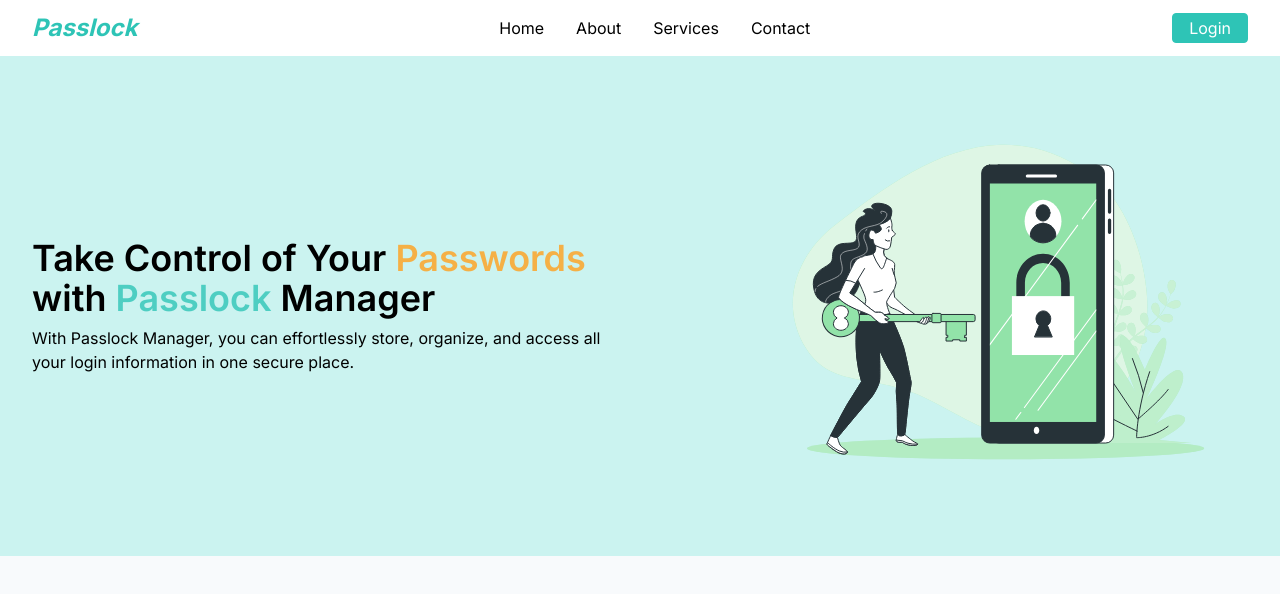
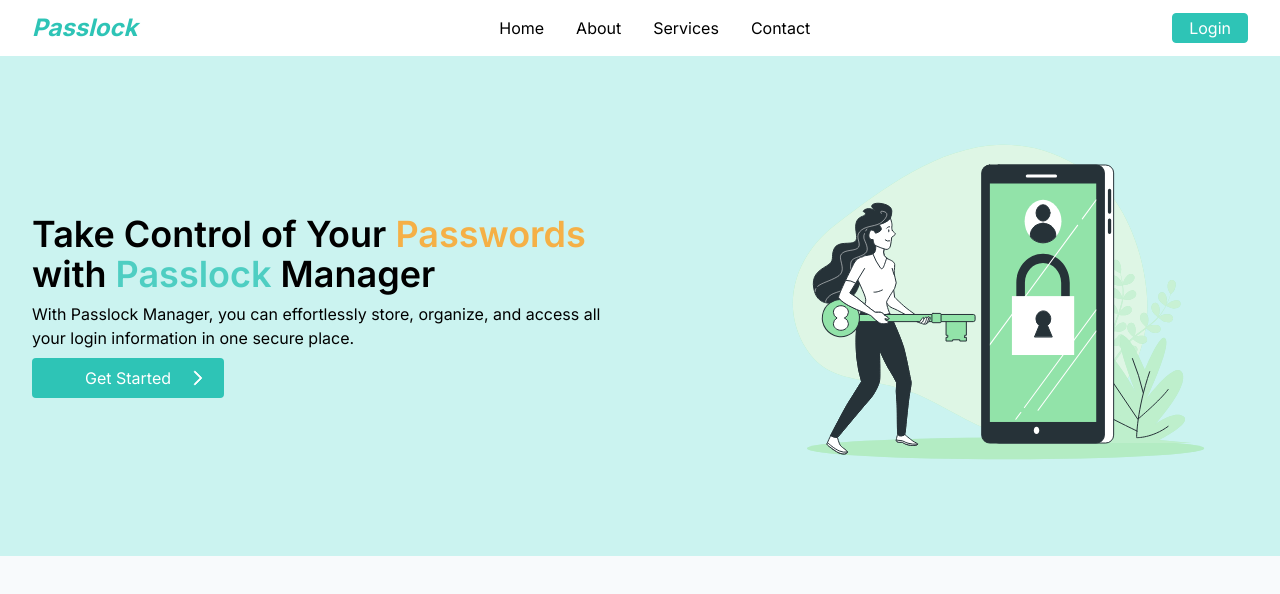
Before and after one commit to Tonnykimanthi/passlock, a Next.js app: page / in a window 1280 px wide. Shown: the top 594 px of the page. Built offline with nearby package versions, Linux system fonts and the light colour scheme.

Commit message:
Edit HeroSection.tsx

```diff
--- a/components/layout/HeroSection.tsx
+++ b/components/layout/HeroSection.tsx
@@ -1,5 +1,7 @@
 import Image from "next/image";
 import heroImage from "../../public/hero-image.svg";
+import LoginButton from "../ui/LoginButton";
+import { HiChevronRight } from "react-icons/hi2";
 
 const HeroSection = () => {
   return (
@@ -13,6 +15,13 @@ const HeroSection = () => {
           With Passlock Manager, you can effortlessly store, organize, and
           access all your login information in one secure place.
         </p>
+        <div className="group relative mt-2 w-48">
+          <LoginButton
+            title="Get Started"
+            styles="rounded bg-primary w-full py-2 text-white transition"
+          />
+          <HiChevronRight className="absolute right-4 top-1/2 h-5 w-5 -translate-y-1/2 stroke-1 text-white transition-all group-hover:right-2" />
+        </div>
       </div>
       <div className="">
         <Image src={heroImage} alt="Hero section image" />
```
